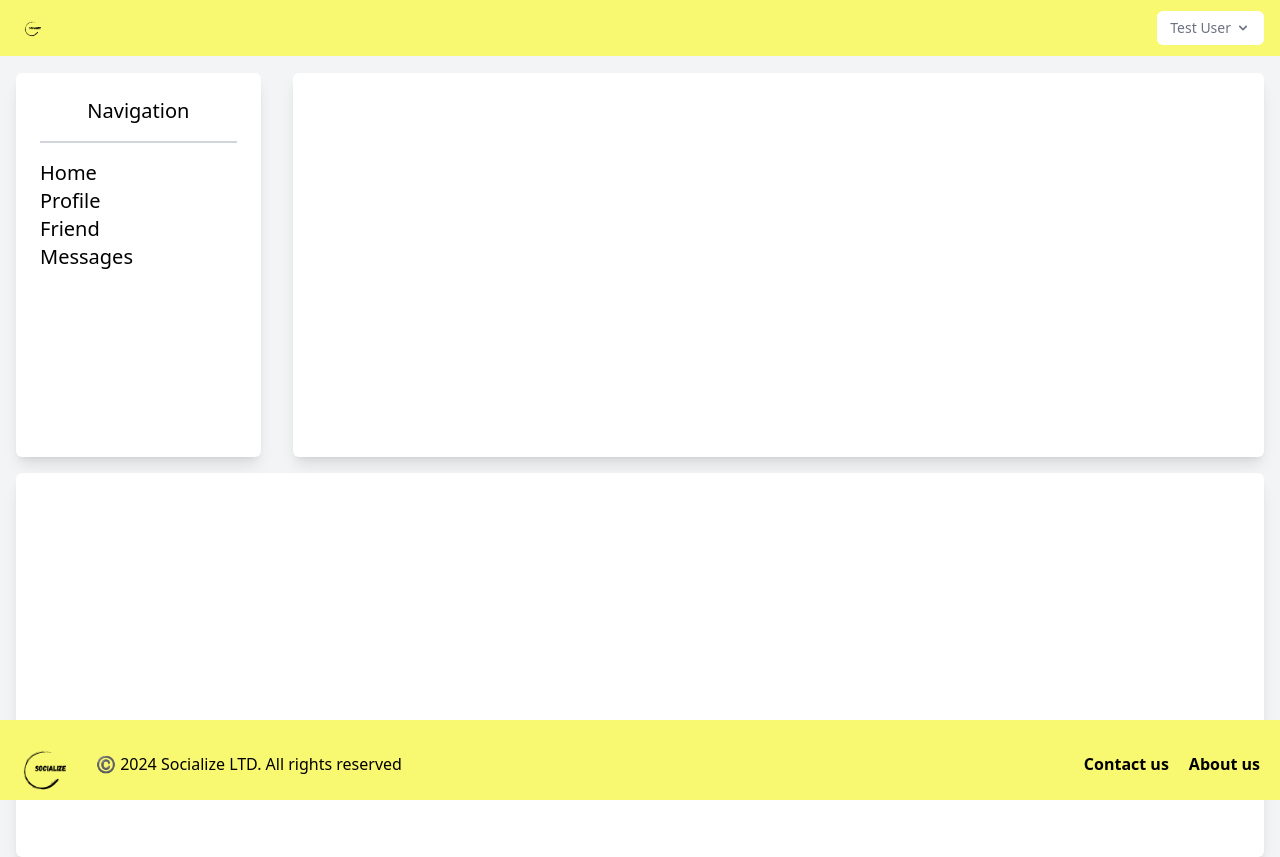
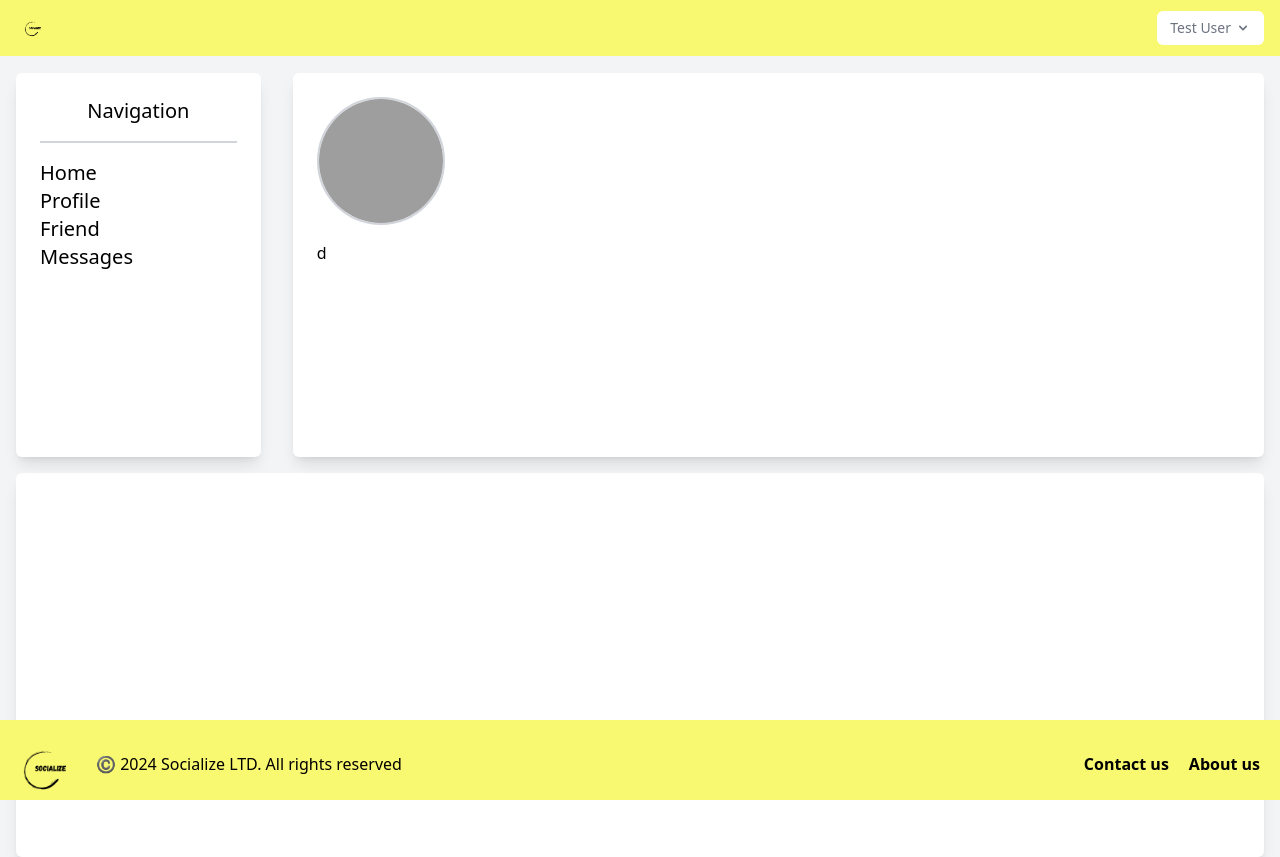
Before and after one commit to larsonx/SocialMedia, a Laravel app: page /profiel in a window 1280 px wide. Run offline with Laravel 12, Linux system fonts and the light colour scheme; a user stored in the database is signed in; data comes from the database, SQL or seed files in the repository; style sheets or scripts are compiled from the project's sources; some libraries are stand-ins or nearby versions; grey boxes are pictures that could not be loaded.

Commit message:
Image and list added

```diff
--- a/resources/views/profiel.blade.php
+++ b/resources/views/profiel.blade.php
@@ -10,10 +10,18 @@
                 <li><a href="/messages" class="hover:text-blue-500">Messages</a></li>
             </ul>
         </div>
-        <div class="flex h-96 w-4/5 bg-white p-6 shadow-lg rounded-md w-1/5 mx-4">
-
-        <div>
-        </div>
+        <div class="flex h-96 w-4/5 bg-white p-6 shadow-lg rounded-md mx-4">
+            <div class="flex flex-col items-left">
+                <div class="w-32 h-32 rounded-full overflow-hidden border-2 border-gray-300">
+                    <img id="images" src="{{ asset('images/'.$user->image) }}" alt="Profile Image" class="w-full h-full object-cover"/>
+                </div>
+                <div class="mt-4">
+                    <ul>
+                        <li>d</li>
+                        <!-- Add more list items as needed -->
+                    </ul>
+                </div>
+            </div>
         </div>
     </div>
     <div class="flex items-center mt-4 justify-center">
```
